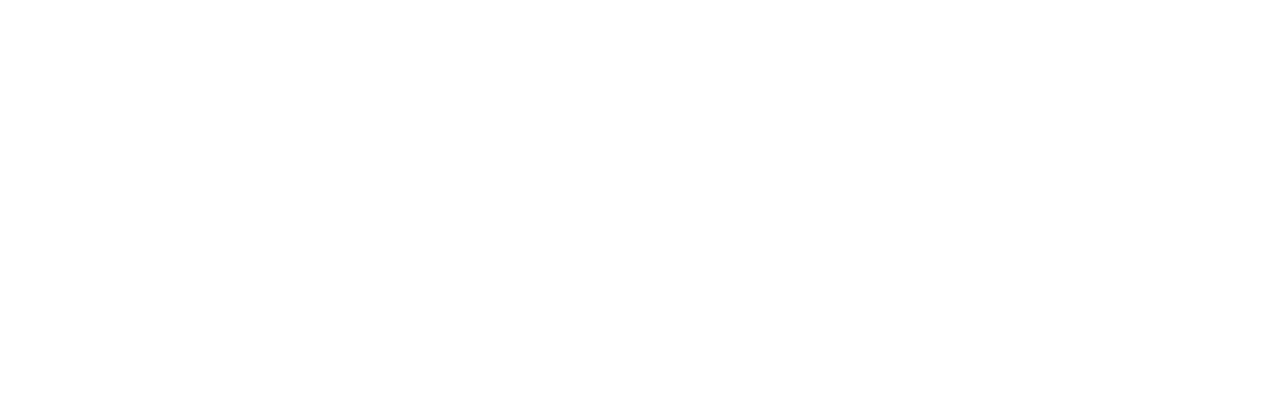
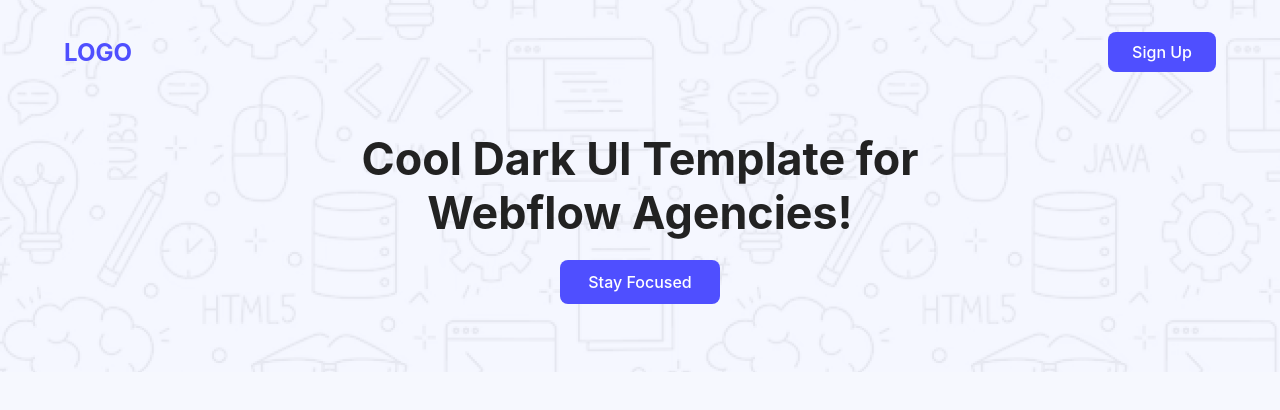
Before and after one commit to arafatbd92/web-flow-agency, a plain HTML site: page index.html in a window 1280 px wide. Drawn offline with Linux system fonts and the light colour scheme.

Commit message:
header & hero add

```diff
--- a/css/styles.css
+++ b/css/styles.css
@@ -0,0 +1,52 @@
+body {
+  margin: 0;
+  font-family: 'Inter', Arial, sans-serif;
+  background: #f6f8fe;
+  color: #222;
+}
+
+.header-hero-bg {
+  background: #f6f8fe url('../images/Hero-bg.png') repeat;
+  padding-bottom: 40px;
+}
+.header {
+  display: flex;
+  justify-content: space-between;
+  align-items: center;
+  padding: 32px 64px 0 64px;
+}
+.logo {
+  font-weight: bold;
+  font-size: 1.5rem;
+  color: #4f4fff;
+}
+.btn {
+  background: #4f4fff;
+  color: #fff;
+  border: none;
+  border-radius: 8px;
+  padding: 12px 28px;
+  font-size: 1rem;
+  font-weight: 500;
+  cursor: pointer;
+  text-decoration: none;
+  transition: background 0.2s;
+}
+.btn:hover {
+  background: #3737d6;
+}
+.btn-signup {
+  font-size: 1rem;
+  padding: 10px 24px;
+  position: relative;
+  top: 0;
+}
+.hero {
+  text-align: center;
+  margin: 60px 0 40px 0;
+}
+.hero h1 {
+  font-size: 2.8rem;
+  font-weight: 700;
+  margin-bottom: 32px;
+}
--- a/index.html
+++ b/index.html
@@ -3,9 +3,21 @@
 <head>
     <meta charset="UTF-8">
     <meta name="viewport" content="width=device-width, initial-scale=1.0">
-    <title>Document</title>
+    <title>Webflow Agency</title>
+    <link rel="stylesheet" href="css/styles.css">
 </head>
 <body>
+    <div class="header-hero-bg">
+    <header class="header">
+      <div class="logo">LOGO</div>
+      <a href="#" class="btn btn-signup">Sign Up</a>
+    </header>
+
+    <section class="hero">
+      <h1>Cool Dark UI Template for<br>Webflow Agencies!</h1>
+      <a href="#" class="btn btn-primary">Stay Focused</a>
+    </section>
+  </div>
 
 </body>
 </html>
```
Also changed, not shown: images/Hero-bg.png (added), images/avatar.png (added), images/icon-star.png (added), images/wc-big.png (added), images/wc-mini.png (added).
